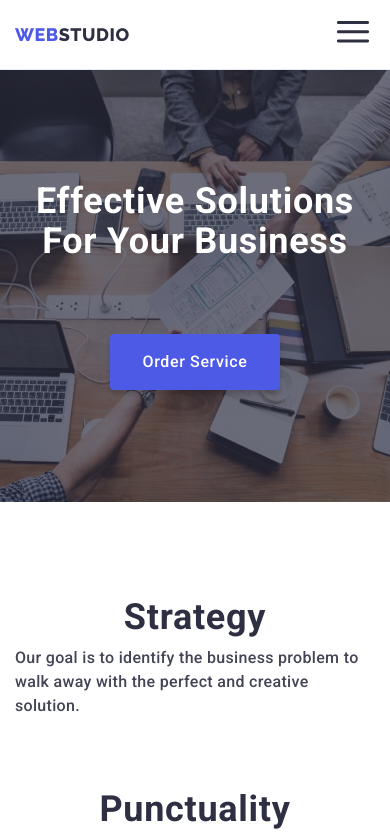
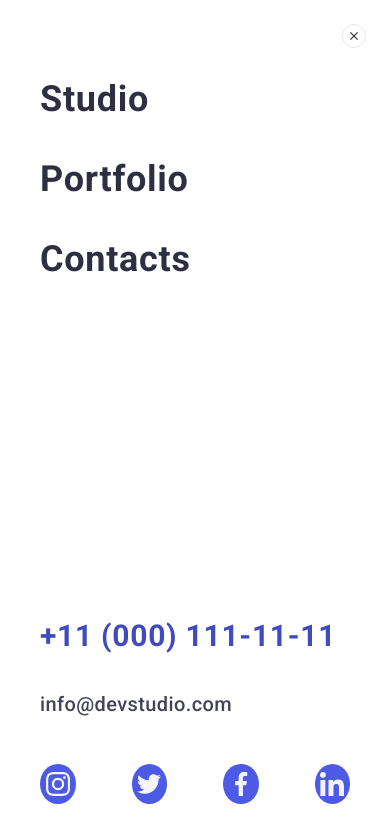
Before and after one commit to Igor-Principal/goit-markup-hw-06, a plain HTML site: page index.html in a window 390 px wide. Both pictures are taken after a click on the button 353 px from the left and 34 px from the top of the page. Shown: the top 835 px of the page. Drawn offline with nearby package versions, Linux system fonts and the light colour scheme.

Commit message:
Created modal menu footer and wrote js code to open and close it

```diff
--- a/css/media.css
+++ b/css/media.css
@@ -53,6 +53,9 @@
   display: none;
 }
 
+.modal-footer{
+  display: none;
+}
 
   .hero-section{
     background-image: linear-gradient(
--- a/css/styles.css
+++ b/css/styles.css
@@ -92,7 +92,6 @@ ul {
   line-height: 1.17;
   letter-spacing: 0.54px;
   text-transform: uppercase;
-
 }
 .part-of-logo {
   color: var(--main-color);
@@ -142,29 +141,117 @@ ul {
   padding-bottom: 24px;
 }
 
-.header-list{
+.header-list {
   display: none;
 }
 
-.contacts-info{
+.contacts-info {
   display: none;
 }
 
-
-.btn-header-open{
+.btn-header-open {
   display: block;
   background-color: transparent;
   border: none;
-
 }
 
-.icons-header-open{
-  fill: #2E2F42;
+.icons-header-open {
+  fill: #2e2f42;
   flex-shrink: 0;
 }
 
+.modal-footer {
+  display: flex;
+  flex-direction: column;
+  justify-content: space-between;
+  position: fixed;
+  top: 0;
+  z-index: 100;
+  width: 100vw;
+  height: 100vh;
+  padding: 40px;
+  padding-top: 80px;
+  background: #fff;
+  box-shadow: 0px 1px 6px 0px rgba(46, 47, 66, 0.08),
+    0px 1px 1px 0px rgba(46, 47, 66, 0.16),
+    0px 2px 1px 0px rgba(46, 47, 66, 0.08);
+}
 
+.modal-button-close-footer {
+  display: block;
+  width: 24px;
+  height: 24px;
+  top: 24px;
+  right: 24px;
+  position: absolute;
+  margin-left: auto;
+  margin-bottom: 32px;
+  border-radius: 50%;
+  background-color: transparent;
+  fill: #2e2f42;
+  display: flex;
+  justify-content: center;
+  align-items: center;
+  border: 1px solid rgba(0, 0, 0, 0.1);
+  transition: background-color 250ms cubic-bezier(0.4, 0, 0.2, 1),
+    border 250ms cubic-bezier(0.4, 0, 0.2, 1);
+}
 
+.modal-header-list {
+  display: flex;
+  flex-direction: column;
+  gap: 40px;
+}
+
+.modal-link-navigation-footer {
+  color: #2e2f42;
+  font-size: 36px;
+  font-weight: 700;
+  line-height: 1.11;
+  letter-spacing: 0.72px;
+  text-transform: capitalize;
+  padding: 24px 0;
+  transition-property: color;
+  transition-duration: 250ms;
+  transition-timing-function: cubic-bezier(0.4, 0, 0.2, 1);
+}
+
+.modal-link-navigation-footer:hover,
+.modal-link-navigation-footer:focus,
+.modal-link-navigation-footer:active {
+  color: #404bbf;
+}
+
+.modal-header-contact-info {
+  display: flex;
+  flex-direction: column;
+  gap: 40px;
+  margin-bottom: 48px;
+}
+
+.modal-footer-contacts {
+  color: #434455;
+  font-size: 20px;
+  font-weight: 500;
+  line-height: 1.2;
+  letter-spacing: 0.4px;
+  transition-property: color;
+  transition-duration: 250ms;
+  transition-timing-function: cubic-bezier(0.4, 0, 0.2, 1);
+}
+.tell-modal-footer {
+  color: #404bbf;
+  font-size: 30px;
+  font-weight: 700;
+  line-height: 1.11;
+  letter-spacing: 0.72px;
+  text-transform: capitalize;
+}
+
+.modal-list-media-icons {
+  display: flex;
+  gap: 56px;
+}
 
 .hero-section {
   max-width: 1440px;
--- a/index.html
+++ b/index.html
@@ -55,11 +55,81 @@
             </li>
           </ul>
         </address>
-        <button class="btn-header-open" type="button">
+        <button class="btn-header-open" type="button" data-menu-open>
           <svg width="32" height="22" class="icons-header-open">
             <use href="./images/icons.svg#icon-mob-open"></use>
           </svg>
         </button>
+      </div>
+      <div class="modal-footer is-hidden" data-menu>
+        <div>
+          <button class="modal-button-close-footer" type="button" data-menu-close>
+            <svg width="8" height="8" class="modal-close">
+              <use href="./images/icons.svg#icon-close"></use>
+            </svg>
+          </button>
+          <ul class="list modal-header-list">
+            <li>
+              <a href="./index.html" class="modal-link-navigation-footer link"
+                >Studio</a
+              >
+            </li>
+            <li>
+              <a
+                href="./portfolio.html"
+                class="modal-link-navigation-footer link"
+                >Portfolio</a
+              >
+            </li>
+            <li>
+              <a href="" class="modal-link-navigation-footer link">Contacts</a>
+            </li>
+          </ul>
+        </div>
+        <div>
+          <address class="modal-contacts-info">
+            <ul class="list modal-header-contact-info">
+              <li>
+                <a href="tel:+110001111111" class="modal-footer-contacts tell-modal-footer link"
+                  >+11 (000) 111-11-11</a
+                >
+              </li>
+              <li>
+                <a
+                  href="mailto:info@devstudio.com"
+                  class="modal-footer-contacts link"
+                  >info@devstudio.com</a
+                >
+              </li>
+            </ul>
+          </address>
+          <ul class="modal-list-media-icons list">
+            <li class="item-media-icons">
+              <a class="link-item-media-icons" href=""
+                ><svg width="24" height="24" class="media-icons">
+                  <use href="./images/icons.svg#icon-instagram"></use></svg
+              ></a>
+            </li>
+            <li class="item-media-icons">
+              <a class="link-item-media-icons" href=""
+                ><svg width="24" height="24" class="media-icons">
+                  <use href="./images/icons.svg#icon-twitter"></use></svg
+              ></a>
+            </li>
+            <li class="item-media-icons">
+              <a class="link-item-media-icons" href=""
+                ><svg width="24" height="24" class="media-icons">
+                  <use href="./images/icons.svg#icon-facebook"></use></svg
+              ></a>
+            </li>
+            <li class="item-media-icons">
+              <a class="link-item-media-icons" href=""
+                ><svg width="24" height="24" class="media-icons">
+                  <use href="./images/icons.svg#icon-linkedin"></use></svg
+              ></a>
+            </li>
+          </ul>
+        </div>
       </div>
     </header>
     <main>
@@ -527,5 +597,6 @@
       </div>
     </div>
     <script src="./js/modal.js"></script>
+    <script src="./js/menu.js"></script>
   </body>
 </html>
--- /dev/null
+++ b/js/menu.js
@@ -0,0 +1,14 @@
+(() => {
+  const refs = {
+    openMenuBtn: document.querySelector("[data-menu-open]"),
+    closeMenuBtn: document.querySelector("[data-menu-close]"),
+    menu: document.querySelector("[data-menu]"),
+  };
+
+  refs.openMenuBtn.addEventListener("click", toggleMenu);
+  refs.closeMenuBtn.addEventListener("click", toggleMenu);
+
+  function toggleMenu() {
+    refs.menu.classList.toggle("is-hidden");
+  }
+})();
```
